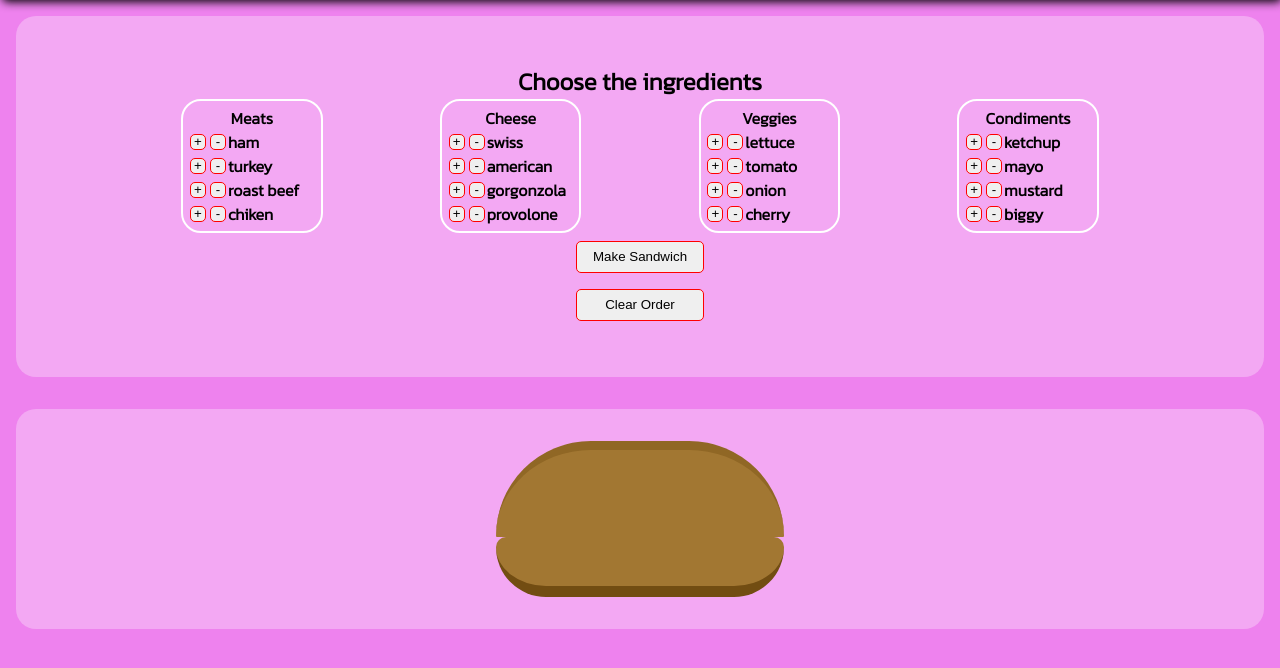
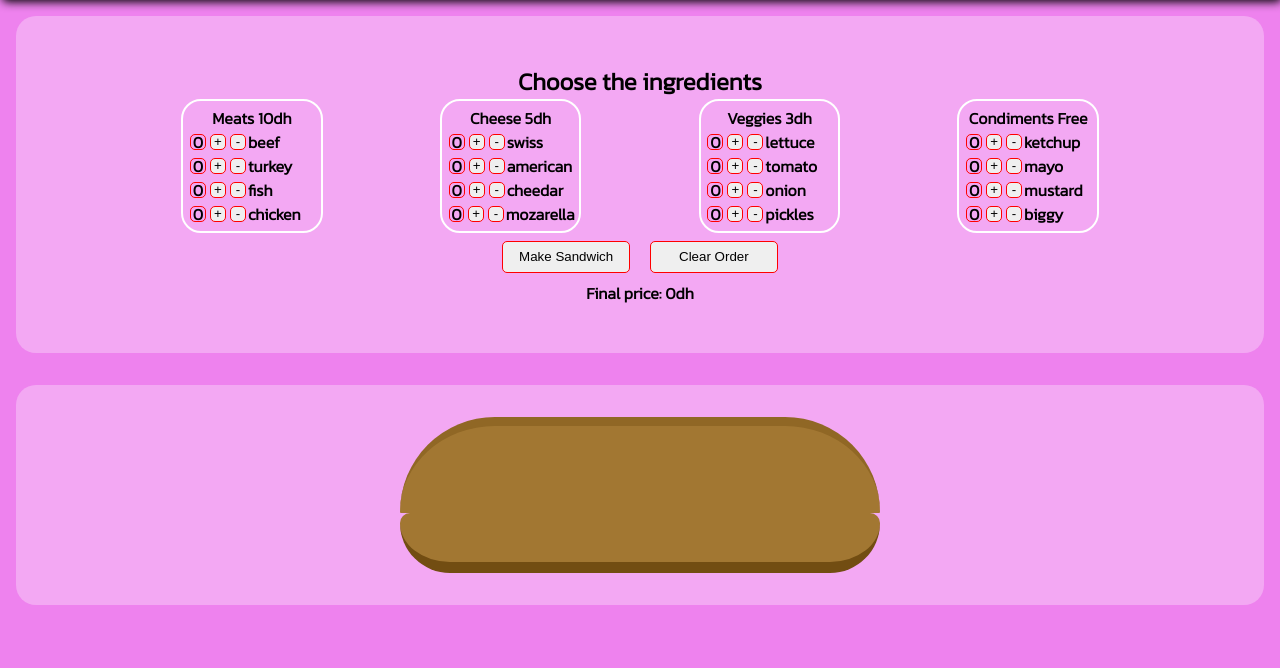
Before and after one commit to simo126/Project-, a plain HTML site: page index.html in a window 1280 px wide. Shown: the part 64-732 px from the top of the page. Drawn offline with Linux system fonts and the light colour scheme.

Commit message:
SandwichMakerv1.3

```diff
--- a/index.html
+++ b/index.html
@@ -29,44 +29,137 @@
             </div>
           </li> -->
           <li>
-            <span>Meats</span>
+            <span>Meats 10dh </span>
             <div class="items">
-              <span><button>+</button><button>-</button>ham</span>
-              <span><button>+</button><button>-</button>turkey</span>
-              <span><button>+</button><button>-</button>roast beef</span>
-              <span><button>+</button><button>-</button>chiken</span>
+              <span
+                ><span class="counter">0</span
+                ><button class="Button" onclick="AddElement('beef')">+</button
+                ><button class="Button" onclick="remElement('beef')">-</button
+                >beef</span
+              >
+              <span
+                ><span class="counter">0</span
+                ><button class="Button" onclick="AddElement('turkey')">+</button
+                ><button class="Button" onclick="remElement('turkey')">-</button
+                >turkey</span
+              >
+              <span
+                ><span class="counter">0</span
+                ><button class="Button" onclick="AddElement('fish')">+</button
+                ><button class="Button" onclick="remElement('fish')">-</button
+                >fish</span
+              >
+              <span
+                ><span class="counter">0</span
+                ><button class="Button" onclick="AddElement('chicken')">
+                  +</button
+                ><button class="Button" onclick="remElement('chicken')">
+                  -</button
+                >chicken</span
+              >
             </div>
           </li>
           <li>
-            <span>Cheese</span>
+            <span>Cheese 5dh</span>
             <div class="items">
-              <span><button>+</button><button>-</button>swiss</span>
-              <span><button>+</button><button>-</button>american</span>
-              <span><button>+</button><button>-</button>gorgonzola</span>
-              <span><button>+</button><button>-</button>provolone</span>
+              <span
+                ><span class="counter">0</span
+                ><button class="Button" onclick="AddElement('swiss')">+</button
+                ><button class="Button" onclick="remElement('swiss')">-</button
+                >swiss</span
+              >
+              <span
+                ><span class="counter">0</span
+                ><button class="Button" onclick="AddElement('american')">
+                  +</button
+                ><button class="Button" onclick="remElement('american')">
+                  -</button
+                >american</span
+              ><span
+                ><span class="counter">0</span
+                ><button class="Button" onclick="AddElement('cheedar')">
+                  +</button
+                ><button class="Button" onclick="remElement('cheedar')">
+                  -</button
+                >cheedar</span
+              ><span
+                ><span class="counter">0</span
+                ><button class="Button" onclick="AddElement('mozarella')">
+                  +</button
+                ><button class="Button" onclick="remElement('mozarella')">
+                  -</button
+                >mozarella</span
+              >
             </div>
           </li>
           <li>
-            <span>Veggies</span>
+            <span>Veggies 3dh</span>
             <div class="items">
-              <span><button>+</button><button>-</button>lettuce</span>
-              <span><button>+</button><button>-</button>tomato</span>
-              <span><button>+</button><button>-</button>onion</span>
-              <span><button>+</button><button>-</button>cherry</span>
+              <span
+                ><span class="counter">0</span
+                ><button class="Button" onclick="AddElement('lettuce')">
+                  +</button
+                ><button class="Button" onclick="remElement('lettuce')">
+                  -</button
+                >lettuce</span
+              >
+              <span
+                ><span class="counter">0</span
+                ><button class="Button" onclick="AddElement('tomato')">+</button
+                ><button class="Button" onclick="remElement('tomato')">-</button
+                >tomato</span
+              ><span
+                ><span class="counter">0</span
+                ><button class="Button" onclick="AddElement('onion')">+</button
+                ><button class="Button" onclick="remElement('onion')">-</button
+                >onion</span
+              ><span
+                ><span class="counter">0</span
+                ><button class="Button" onclick="AddElement('pickles')">
+                  +</button
+                ><button class="Button" onclick="remElement('pickles')">
+                  -</button
+                >pickles</span
+              >
             </div>
           </li>
           <li>
-            <span>Condiments</span>
+            <span>Condiments Free</span>
             <div class="items">
-              <span><button>+</button><button>-</button>ketchup</span>
-              <span><button>+</button><button>-</button>mayo</span>
-              <span><button>+</button><button>-</button>mustard</span>
-              <span><button>+</button><button>-</button>biggy</span>
+              <span
+                ><span class="counter">0</span
+                ><button class="Button" onclick="AddElement('ketchup')">
+                  +</button
+                ><button class="Button" onclick="remElement('ketchup')">
+                  -</button
+                >ketchup</span
+              >
+              <span
+                ><span class="counter">0</span
+                ><button class="Button" onclick="AddElement('mayo')">+</button
+                ><button class="Button" onclick="remElement('mayo')">-</button
+                >mayo</span
+              ><span
+                ><span class="counter">0</span
+                ><button class="Button" onclick="AddElement('mustard')">
+                  +</button
+                ><button class="Button" onclick="remElement('mustard')">
+                  -</button
+                >mustard</span
+              ><span
+                ><span class="counter">0</span
+                ><button class="Button" onclick="AddElement('biggy')">+</button
+                ><button class="Button" onclick="remElement('biggy')">-</button
+                >biggy</span
+              >
             </div>
           </li>
         </ul>
-        <div><button class="botona">Make Sandwich</button></div>
-        <div><button class="botona">Clear Order</button></div>
+        <div class="botons">
+          <button class="botona">Make Sandwich</button>
+          <button class="botona" onclick="removeAll()">Clear Order</button>
+        </div>
+        <div>Final price: 0dh</div>
       </section>
       <section id="sandwich">
         <div id="burger">
@@ -78,4 +171,5 @@
     </main>
     <!-- <footer>by Mohammed Sbaiti & Mohammed Ait Hssaine</footer> -->
   </body>
+  <script src="script.js"></script>
 </html>
--- /dev/null
+++ b/script.js
@@ -0,0 +1,16 @@
+function AddElement(x) {
+  let v = document.getElementById("insideburger");
+  v.innerHTML += "<div id=" + x + "> </div>";
+}
+function remElement(x) {
+  let v = document.getElementById("insideburger");
+  let elementToRemove = document.getElementById(x);
+
+  if (elementToRemove) {
+    v.removeChild(elementToRemove);
+  }
+}
+function removeAll() {
+  let container = document.getElementById("insideburger");
+  insideburger.innerHTML = "";
+}
--- a/style.css
+++ b/style.css
@@ -94,7 +94,7 @@ footer {
   text-align: center;
 }
 #burger {
-  width: 18rem;
+  width: 30rem;
 }
 #top-bread {
   height: 6rem;
@@ -139,3 +139,51 @@ ul li span button:active {
 .botona:active {
   background-color: hsl(300, 76%, 72%);
 }
+#lettuce {
+  border-radius: 8px;
+  background-color: #80d041;
+  height: 8px;
+  border-bottom: 3px solid #0f6d12;
+}
+#tomato {
+  border-radius: 14px;
+  background-color: #f13233;
+  height: 20px;
+  border-bottom: 5px solid #940c0e;
+}
+#onion {
+  border-radius: 8px;
+  background-color: #b95381;
+  height: 13px;
+  border-bottom: 4px solid #7e1846;
+}
+#swiss,
+#american,
+#gorgonzola,
+#provolone {
+  background-color: #e8ea02;
+  border-radius: 0.75rem;
+  height: 0.8rem;
+  border-bottom: 5px solid #eab902;
+}
+#beef,
+#turkey,
+#fish,
+#chicken {
+  border-radius: 1rem;
+  background-color: #603102;
+  height: 1rem;
+  border-bottom: 1rem solid #402408;
+}
+.counter {
+  height: 1rem;
+  width: 1rem;
+  display: flex;
+  justify-content: center;
+  align-items: center;
+  margin-top: 0.3rem;
+  margin: 4px 2px 0px 2px;
+  border: 1px solid red;
+  border-radius: 5px;
+  gap: 1rem;
+}
```
